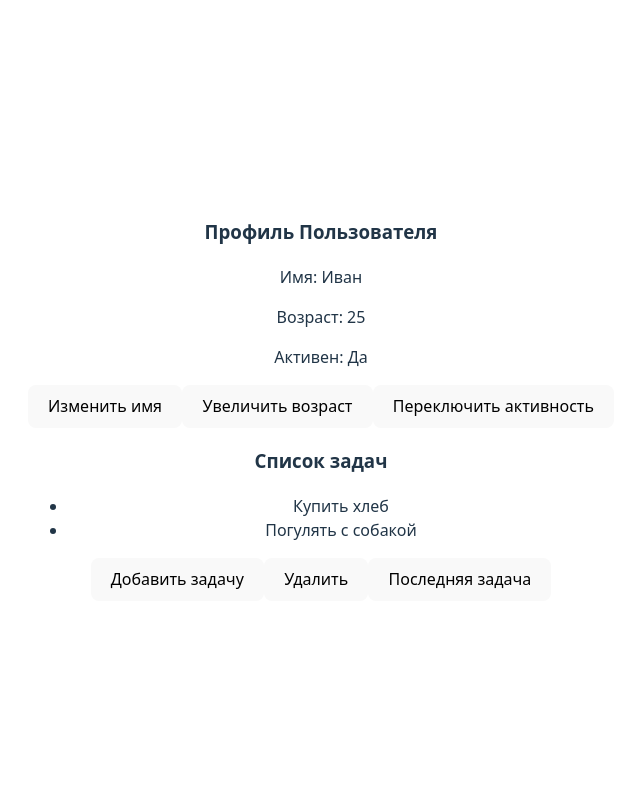
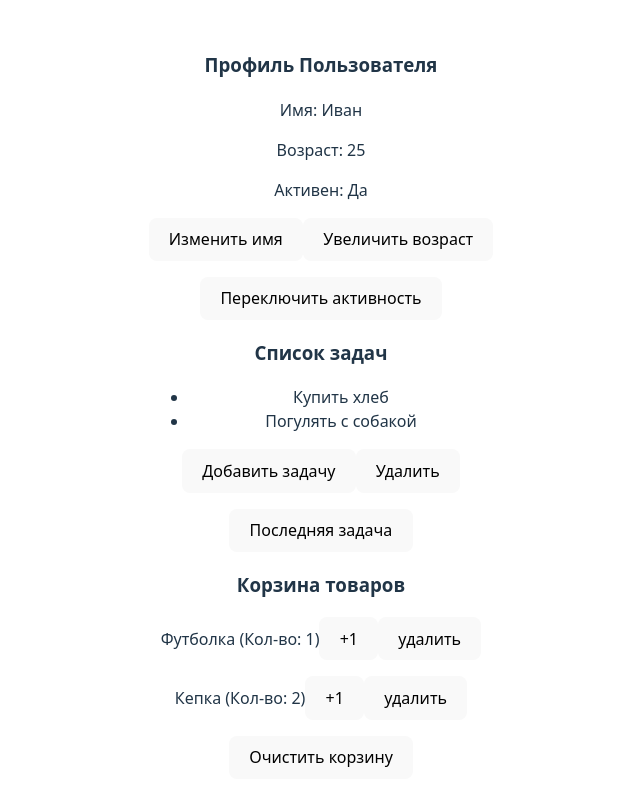
Before and after one commit to Mirsav/tasks, a React (Vite) app: page / in a window 1280 px wide. Shown: the top 806 px of the page, without its empty margins (319-959 px from the left). Built offline with nearby package versions, Linux system fonts and the light colour scheme.

Commit message:
adding ArrObj

```diff
--- a/src/Arr.jsx
+++ b/src/Arr.jsx
@@ -8,7 +8,7 @@ const Arr =()=>{
     <ul>{tasks.map((item,index)=> <li key={index}>{item}</li>)}</ul>
     <button onClick={()=>setTasks([...tasks, 'Вынести мусор'])}>Добавить задачу</button>
     <button onClick={()=>setTasks([])}>Удалить</button>
-    <button onClick={()=>setTasks(tasks.slice(0,-1))}>Последняя задача</button>
+    <p><button onClick={()=>setTasks(tasks.slice(0,-1))}>Последняя задача</button></p>
     </>
     )
 }
--- a/src/ArrObj.jsx
+++ b/src/ArrObj.jsx
@@ -7,6 +7,27 @@ const ArrObj =()=>{
 ]);
     return (
     <>
+    <h3>Корзина товаров</h3>
+    {cart.map(item=>(
+        <p key={item.id}>
+          {item.title} (Кол-во: {item.count})
+
+          <button onClick={() => setCart(cart.map(i =>
+            i.id === item.id ? {...i, count: i.count + 1} : i
+          ))}>
+            +1
+          </button>
+
+          <button onClick={() => setCart(cart.filter(i =>
+            i.id !== item.id
+          ))}>
+            удалить
+          </button>
+        </p>
+    ))}
+    <p>
+      <button onClick={()=>setCart([])}>Очистить корзину</button>
+    </p>
     </>
     )
 }
--- a/src/Obj.jsx
+++ b/src/Obj.jsx
@@ -14,7 +14,7 @@ const Obj =()=>{
     <p>Активен: {user.isActive? 'Да' : 'Нет'}</p>
     <button onClick={()=>setUser({...user, name: 'Артем'})}>Изменить имя</button>
     <button onClick={()=>setUser({...user, age: user.age+1})}>Увеличить возраст</button>
-    <button onClick={()=>setUser({...user, isActive: !user.isActive})}>Переключить активность</button>
+    <p><button onClick={()=>setUser({...user, isActive: !user.isActive})}>Переключить активность</button></p>
     </>
     )
 }
```
